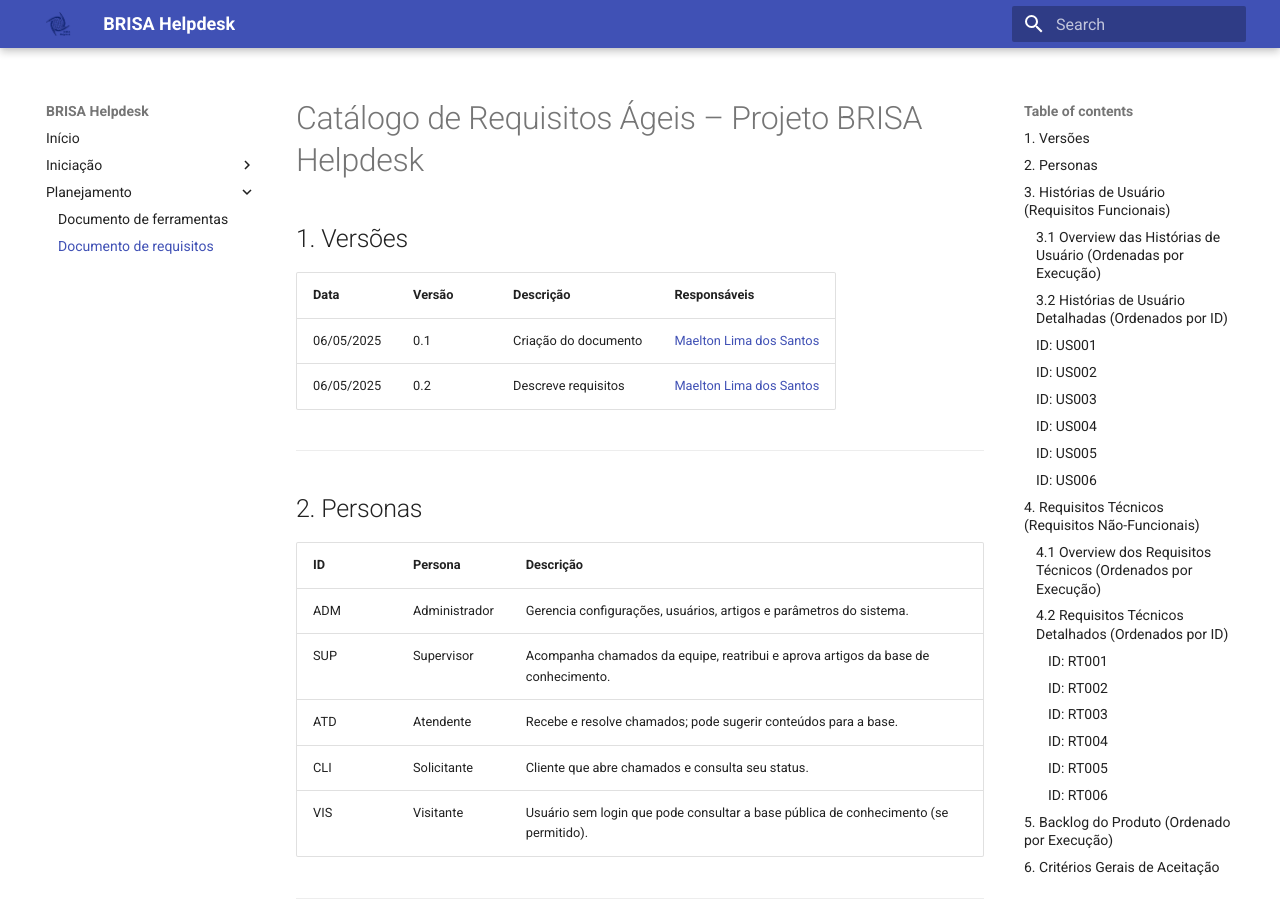
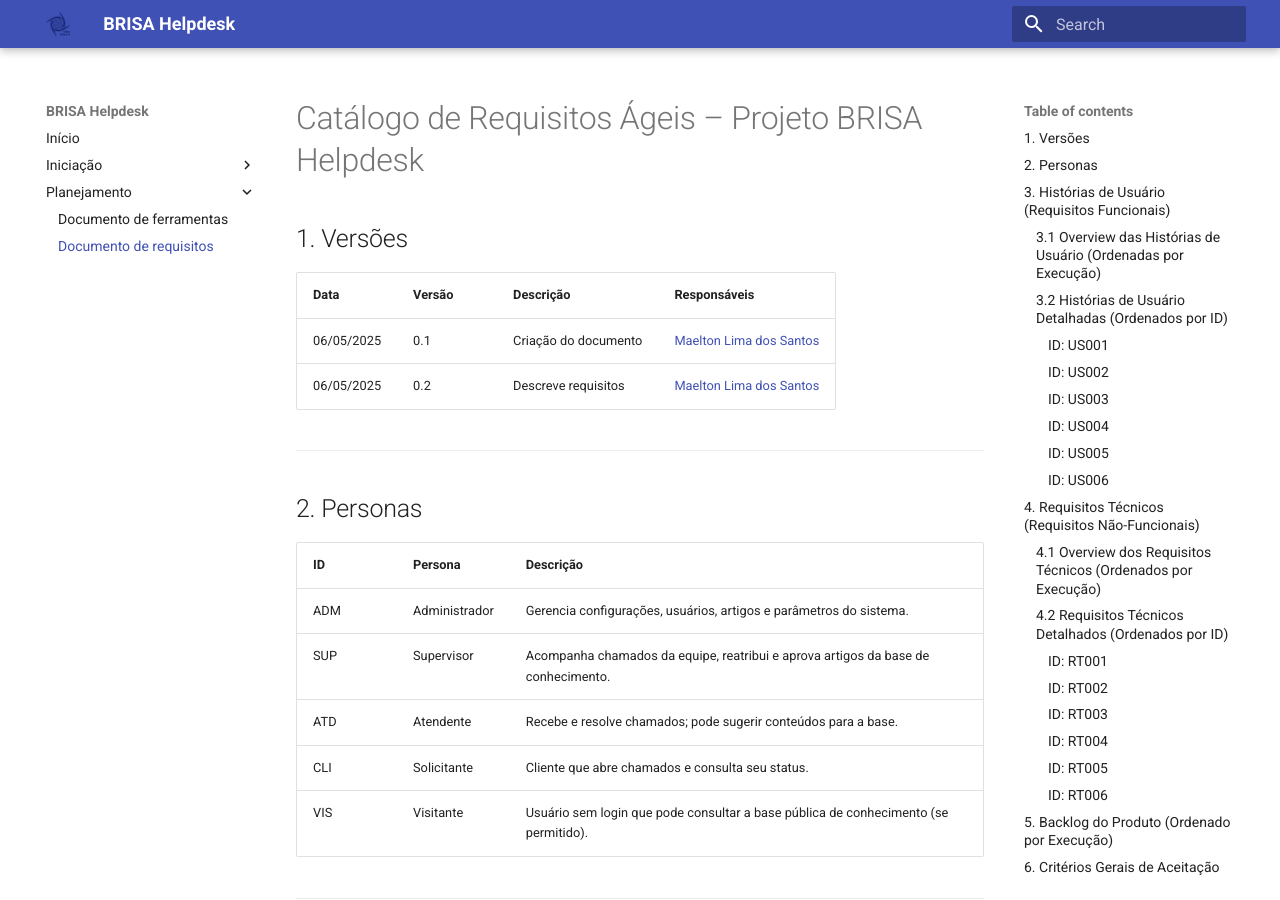
Before and after one commit to brisahelpdesk/mkdocs, an MkDocs documentation site: the page built from docs/planning/requirements-agile-catalog.md, in a window 1280 px wide and 900 px high. Built offline with MkDocs 1.6.1 and Material for MkDocs 9.7.7, drawn with Linux system fonts in a browser that asks for light colours.

Commit message:
style: alter user stories headers

```diff
--- a/docs/planning/requirements-agile-catalog.md
+++ b/docs/planning/requirements-agile-catalog.md
@@ -38,7 +38,7 @@
 
 ### 3.2 Histórias de Usuário Detalhadas (Ordenados por ID)
 
-### ID: US001
+#### ID: US001
 **Título:** Abertura de chamado técnico
 **Persona:** CLI
 **História:**
@@ -53,7 +53,7 @@ Como solicitante, quero abrir um chamado descrevendo meu problema, para receber
 
 ---
 
-### ID: US002
+#### ID: US002
 **Título:** Atribuição automática de chamado
 **Persona:** SUP
 **História:**
@@ -68,7 +68,7 @@ Como sistema, quero atribuir chamados automaticamente ao técnico com menor carg
 
 ---
 
-### ID: US003
+#### ID: US003
 **Título:** Consulta de status do chamado
 **Persona:** CLI
 **História:**
@@ -83,7 +83,7 @@ Como solicitante, quero consultar o status do meu chamado, para acompanhar seu p
 
 ---
 
-### ID: US004
+#### ID: US004
 **Título:** Sugestão automática da base de conhecimento
 **Persona:** CLI
 **História:**
@@ -98,7 +98,7 @@ Como solicitante, quero receber sugestões de artigos ao abrir um chamado, para
 
 ---
 
-### ID: US005
+#### ID: US005
 **Título:** Registro de autoatendimento como chamado
 **Persona:** CLI
 **História:**
@@ -113,7 +113,7 @@ Como sistema, quero registrar acessos à base de conhecimento como chamados do t
 
 ---
 
-### ID: US006
+#### ID: US006
 **Título:** Controle de tempo por atendimento
 **Persona:** ATD
 **História:**
```
